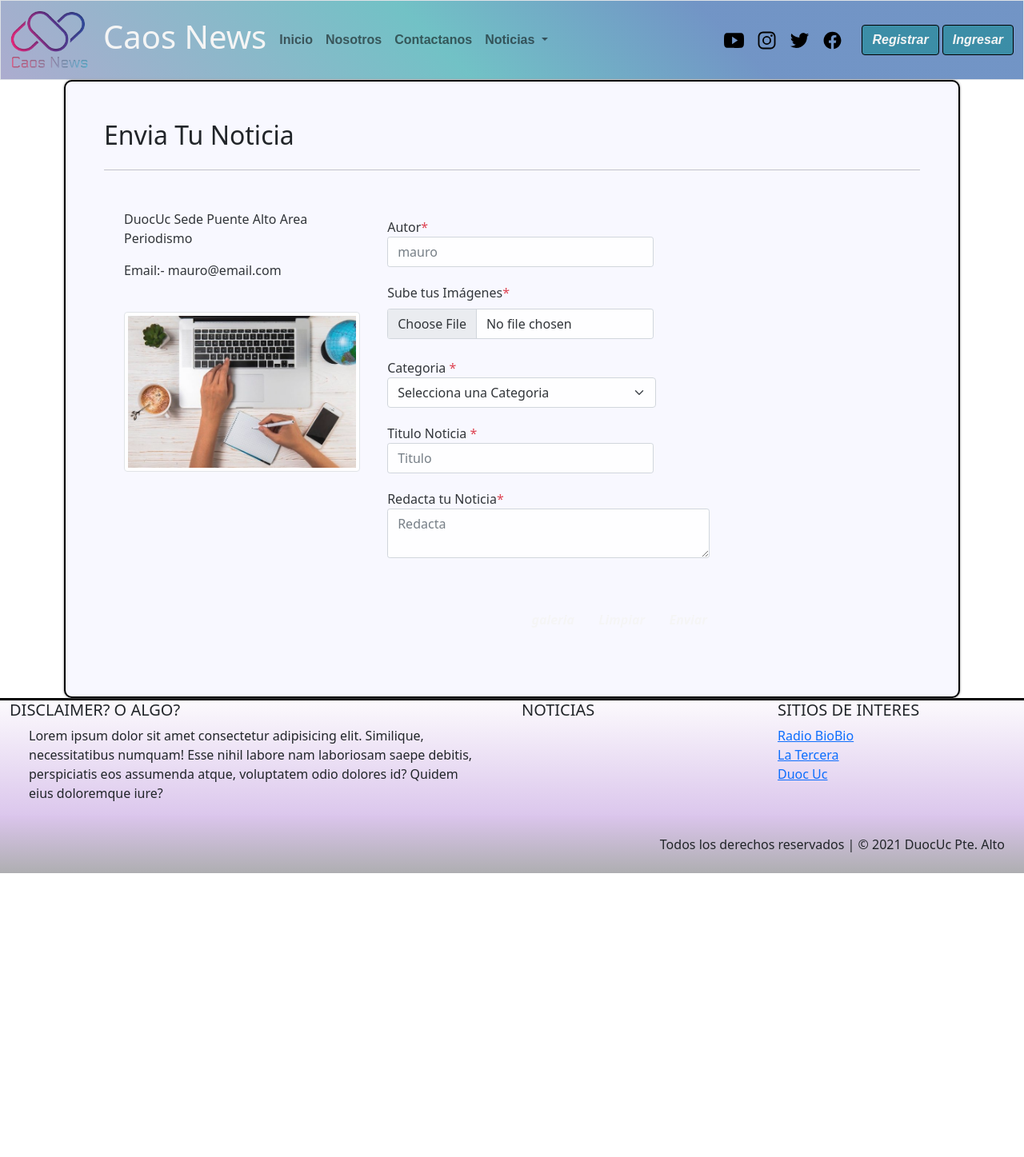
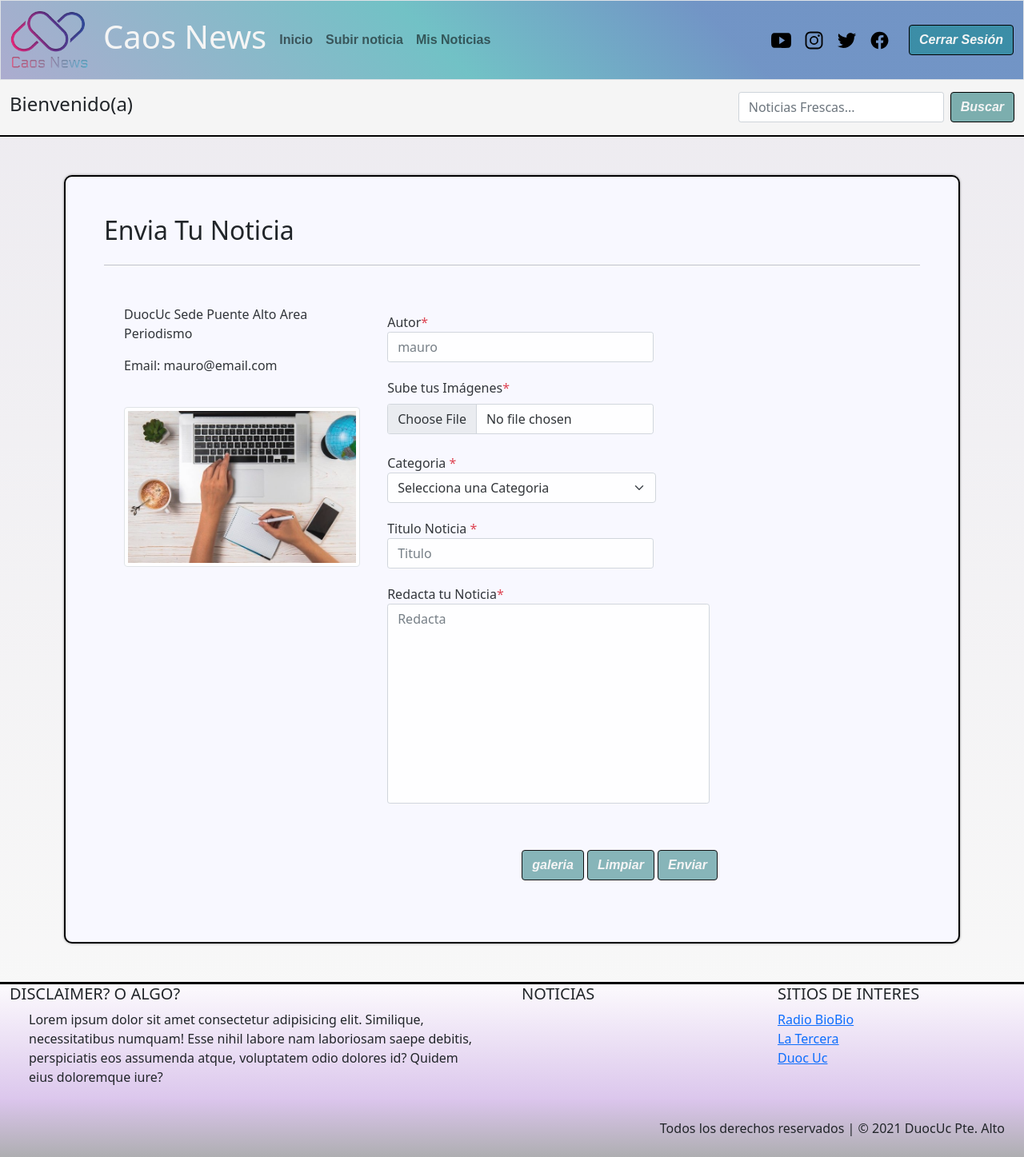
Before and after one commit to andreinacat/caosnews, a Django app: page /enviar_noticia/ in a window 1280 px wide. Shown: the whole page at 80% size. Before the commit the page ends 1092 px from the top, so only its background shows below. Run offline with Django 3.2, Linux system fonts and the light colour scheme; a user stored in the database is signed in.

Commit message:
avanzando

```diff
--- a/caos_news/static/css/contacto.css
+++ b/caos_news/static/css/contacto.css
@@ -14,7 +14,7 @@
     border-radius: 5px;
     position: relative;
 }
-textarea [name= contacto] {
+textarea [name = txtcoment]{
     width: 100%;
     height: 145px;
     resize: none;
--- a/caos_news/templates/Agregar_noticia.html
+++ b/caos_news/templates/Agregar_noticia.html
@@ -8,42 +8,70 @@
                         <li class="nav-item">
                             <a class="nav-link" aria-current="page" href="{% url 'index'%}">Inicio</a>
                         </li>
+                        {% if user.is_authenticated %}
+                            <li class="nav-item active">
+                                <a class="nav-link" href="{% url 'enviar_n' %}">Subir noticia</a>
+                            </li>
+                            <li class="nav-item">
+                                <a class="nav-link" href="#">Mis Noticias</a>
+                            </li>
+                        {% else %}
                             <li class="nav-item">
                             <a class="nav-link" href="{% url 'nos' %}">Nosotros</a>
                         </li>
                         <li class="nav-item">
                             <a class="nav-link" href="{% url 'contac' %}">Contactanos</a>
                         </li>
+
                         <li class="nav-item dropdown">
-        <a class="nav-link dropdown-toggle" href="#" id="navbarDropdown" role="button" data-bs-toggle="dropdown"
-            aria-expanded="false">
+                            <a class="nav-link dropdown-toggle" href="#" id="navbarDropdown" role="button"
+                                data-bs-toggle="dropdown" aria-expanded="false">
                                 Noticias
                             </a>
+
                             <ul class="dropdown-menu" aria-labelledby="navbarDropdown">
                                 <li>
                                     <h6 class="dropdown-header">Por Categoria</h6>
                                 </li>
-            <li><a class="dropdown-item" href="Cat_nacional.html">{{categorias.nombre_catg}}</a></li>
-            <li><a class="dropdown-item" href="Cat_Internacional.html">Internacional</a></li>
-            <li><a class="dropdown-item" href="Cat_Deporte.html">Deporte</a></li>
+                                    {% for x in categorias %}
+                                        <li><a class="dropdown-item" href="{% url 'categ' x.nombre_catg %}">{{x.nombre_catg}}</a></li>
+                                    {% endfor %}
                                 <li>
                                     <hr class="dropdown-divider">
                                 </li>
                                 <li><a class="dropdown-item" href="Cat_Autor.html">Por Autor</a></li>
-            <li><a class="dropdown-item" href="{% url 'enviar_n' %}">enviar_noti</a></li>
                             </ul>
                         </li>
+                        {% endif %}
 {% endblock link_activos %}
 {% block contenido %}
-    <section class="container-fluid p-6">
+<main>
+        <!--Barra de busqueda-->
+        <nav class="navbar sticky-top" id="barra-busqueda">
+            <div class="container-fluid ">
+                <span class="navbar-text">
+                {% if user.is_authenticated %}
+                    <h4> Bienvenido(a) {{user.first_name}} {{user.last_name}} </h4>
+                {% else %}
+                    <h4>Noticas Frescas</h4>
+                {% endif %}
+                </span>
+                <form class="d-flex" method="POST" action="{% url 'filter_d'%}">
+                {% csrf_token %}
+                    <input class="form-control me-2" type="search" placeholder="Noticias Frescas..." name="txtbusqueda" aria-label="Search">
+                    <button id="boton" class="btn btn-outline" type="submit">Buscar</button>
+                </form>
+            </div>
+        </nav>
+    <section class="container-fluid p-5">
         <div class="container-fluid p-5 animate__animated animate__fadeInLeft" id="contact-box">
             <h2>Envia Tu Noticia</h2>
             <hr class=" my-4">
             <div class="row form-noti">
                 <div class="col-md-5">
                     <address>DuocUc Sede Puente Alto Area Periodismo</address>
-                    {% if flag == True %}
-                    <p>Email:- {{nombre}}@email.com</p>
+                    {% if user.is_authenticated %}
+                    <p>Email: {{nombre}}@email.com</p>
                     {% endif %}
                     <img src="{% static 'img/background/Formulario-Noticias_01.jpg' %}" class="img-thumbnail mt-4"
                         alt="">
@@ -86,7 +114,7 @@
                         <div class="form-group mb-5">
                             <label class="font-weight-bold">Redacta tu Noticia<span id="noticia_span"
                                     class="text-danger">*</span></label>
-                            <textarea id="txtnoticia" name="txtnoticia" class="form-control" name="contacto" placeholder="Redacta"
+                            <textarea id="txtnoticia" name="txtnoticia" class="form-control" name="contacto" placeholder="Redacta" style="resize: none; width: 100%; height: 250px;"
                                 oninput="validar_txt()" required></textarea>
                         </div>
                         <div class="text-end">
--- a/caos_news/templates/Contacto.html
+++ b/caos_news/templates/Contacto.html
@@ -79,7 +79,7 @@
                         <div class="form-group mb-5">
                             <label class="font-weight-bold">Comentarios<span id="com_span"
                                     class="text-danger">*</span></label>
-                            <textarea id="txtcoment" name="contacto" class="form-control"
+                            <textarea id="txtcoment" name="txtcoment" class="form-control"
                                 placeholder="Dejanos tus Comentarios"></textarea>
                         </div>
                         <div class="text-end">
--- a/caos_news/templates/Noticia.html
+++ b/caos_news/templates/Noticia.html
@@ -63,7 +63,7 @@
             </div>
             <div id="autor" class="container-fluid">
                 <div>
-                    <p>Autor: Annon</p>
+                    <p>Autor: {{noticia.autor}}</p>
                 </div>
                 <div>
                     <span>Fecha: {{noticia.fecha_not}}</span>
--- a/caos_news/templates/base.html
+++ b/caos_news/templates/base.html
@@ -32,9 +32,6 @@
                 </button>
                 <div class="collapse navbar-collapse" id="navbarSupportedContent">
                     {% block link_activos %}
-
-
-
 
                     {% endblock link_activos %}
                     </ul>
@@ -72,11 +69,12 @@
                         </li>
                     </ul>
                     <div class="d-grid gap-2 d-md-block my-2 my-xl-0 ms-xl-3">
-
-                        <button class="btn" id="boton" type="button"><a href="{% url 'regis' %}">Registrar</a></button>
-
-                        <button class="btn" id="boton" itype="button"><a href="{% url 'ingresar'%}">Ingresar</a></button>
-
+                        {% if user.is_authenticated %}
+                            <button class="btn" id="boton" type="button"><a href="{% url 'cerrar' %}">Cerrar Sesión</a></button>
+                        {% else %}
+                            <button class="btn" id="boton" type="button"><a href="{% url 'regis' %}">Registrar</a></button>
+                            <button class="btn" id="boton" itype="button"><a href="{% url 'ingresar'%}">Ingresar</a></button>
+                        {% endif %}
                     </div>
                 </div>
             </div>
--- a/caos_news/urls.py
+++ b/caos_news/urls.py
@@ -1,6 +1,6 @@
 from django.contrib import admin
 from django.urls import path
-from .views import index,galeria,contactanos,noticias,nosotros,registrar,enviar_noti,categoria,ingresar,filtro_busqueda
+from .views import index,galeria,contactanos,noticias,nosotros,registrar,enviar_noti,categoria,ingresar,filtro_busqueda,out_session
 
 urlpatterns = [
     path('',index,name="index"),
@@ -13,4 +13,5 @@
     path('Categoria/<id>/',categoria,name='categ'),
     path('Ingresar/',ingresar,name='ingresar'),
     path('filter_d/',filtro_busqueda,name='filter_d'),
+    path('salir/',out_session,name='cerrar'),
 ]
--- a/caos_news/views.py
+++ b/caos_news/views.py
@@ -2,25 +2,49 @@
 from django.shortcuts import render
 from django.contrib.auth.models import User
 from .models import Categoria,Noticia,Comentarios
-from django.contrib.auth import authenticate,logout,login as login_aut
+from django.contrib.auth import authenticate,logout,login
 from django.contrib.auth.decorators import login_required
 
 # Create your views here.
-####SOLO FALTA FILTRO POR BUSQUEDA################
+def out_session(request):
+    logout(request)
+    categorias = Categoria.objects.all()
+    noti_all = Noticia.objects.filter(publicar=True).order_by('-fecha_not')[:3]
+    noti_index = Noticia.objects.filter(publicar=True).order_by('-fecha_not')[4:8]
+    contexto = {"categorias":categorias,"noticias":noti_all,"noticias_index":noti_index}
+    return render(request,"index.html",contexto)
+
+def ingresar(request):
+    mensaje=""
+    if request.POST:
+        nombre = request.POST.get("name_user")
+        contra = request.POST.get("pass_user")
+        us = authenticate(request,username=nombre,password=contra)
+        if us is not None and us.is_active:
+            login (request,us)
+            nombreu = request.user.username
+            categorias = Categoria.objects.all()
+            noti_all = Noticia.objects.filter(publicar=True).order_by('-fecha_not')[:3]
+            noti_index = Noticia.objects.filter(publicar=True).order_by('-fecha_not')[4:8]
+            contexto = {"categorias":categorias,"noticias":noti_all,"noticias_index":noti_index,"nombre":nombreu}
+            return render(request,"index.html",contexto)
+        else:
+            mensaje="No existe usuario o contraseña incorrecta."
+    contexto={"mensaje":mensaje}
+    return render(request,"ingresar.html",contexto)
 def index(request):
     categoria = Categoria.objects.all()
     noti_all = Noticia.objects.filter(publicar=True).order_by('-fecha_not')[:3]
     noti_index = Noticia.objects.filter(publicar=True).order_by('-fecha_not')[4:8]
 
-
-    if User.is_authenticated:
-        nombreu = request.user.username
-        context = {"categorias":categoria,"noticias":noti_all,"noticias_index":noti_index,"nombre":nombreu,"flag":True}
-        return render(request,"index.html",context)
-    else:
-        nombre =' '
-        contexto = {"categorias":categoria,"noticias":noti_all,"noticias_index":noti_index,"nombre":nombre}
-        return render(request,"index.html",contexto)
+#     if User.is_authenticated:
+#         nombreu = request.user.username
+#         context = {"categorias":categoria,"noticias":noti_all,"noticias_index":noti_index,"nombre":nombreu,"flag":True}
+#         return render(request,"index.html",context)
+#     else:
+#         nombre =' '
+    contexto = {"categorias":categoria,"noticias":noti_all,"noticias_index":noti_index}
+    return render(request,"index.html",contexto)
 
 def filtro_busqueda(request):
     categoria = Categoria.objects.all()
@@ -38,28 +62,6 @@
     noti = Noticia.objects.filter(categoria=cate,publicar=True).order_by('-fecha_not')
     context = {"cate":cate,"cate_all":cate_all,"noti_all":noti}
     return render(request,"Categoria.html",context)
-
-def ingresar(request):
-    mensaje=""
-    if request.POST:
-        nombre = request.POST.get("name_user")
-        contra = request.POST.get("pass_user")
-        us = authenticate(request,username=nombre,password=contra)
-        if us is not None and us.is_active:
-            login_aut(request,us)
-            nombreu = request.user.username
-            categorias = Categoria.objects.all()
-            noti_all = Noticia.objects.filter(publicar=True).order_by('-fecha_not')[:3]
-            noti_index = Noticia.objects.filter(publicar=True).order_by('-fecha_not')[4:8]
-            contexto = {"categorias":categorias,"noticias":noti_all,"noticias_index":noti_index,"nombre":nombreu}
-            return render(request,"index.html",contexto)
-        else:
-            mensaje="no existe usuario o contraseña incorrecta" + str(nombre) + " "+ str(contra)
-
-
-    contexto={"mensaje":mensaje}
-    return render(request,"ingresar.html",contexto)
-
 
 def noticias(request,id):
     categoria = Categoria.objects.all()
@@ -80,7 +82,7 @@
         nombre_1 = request.POST.get("txtnombre")
         apellido_1 = request.POST.get("txtapellido")
         mail = request.POST.get("txtmail")
-        comentario = request.POST.get("contacto")
+        comentario = request.POST.get("txtcoment")
 
         come = Comentarios(
             nombre_c = nombre_1,
```
Also changed, not shown: caos_news/templates/index.html (+15 -15 lines), db.sqlite3. Lines whose indentation alone changed are shown as unchanged.
